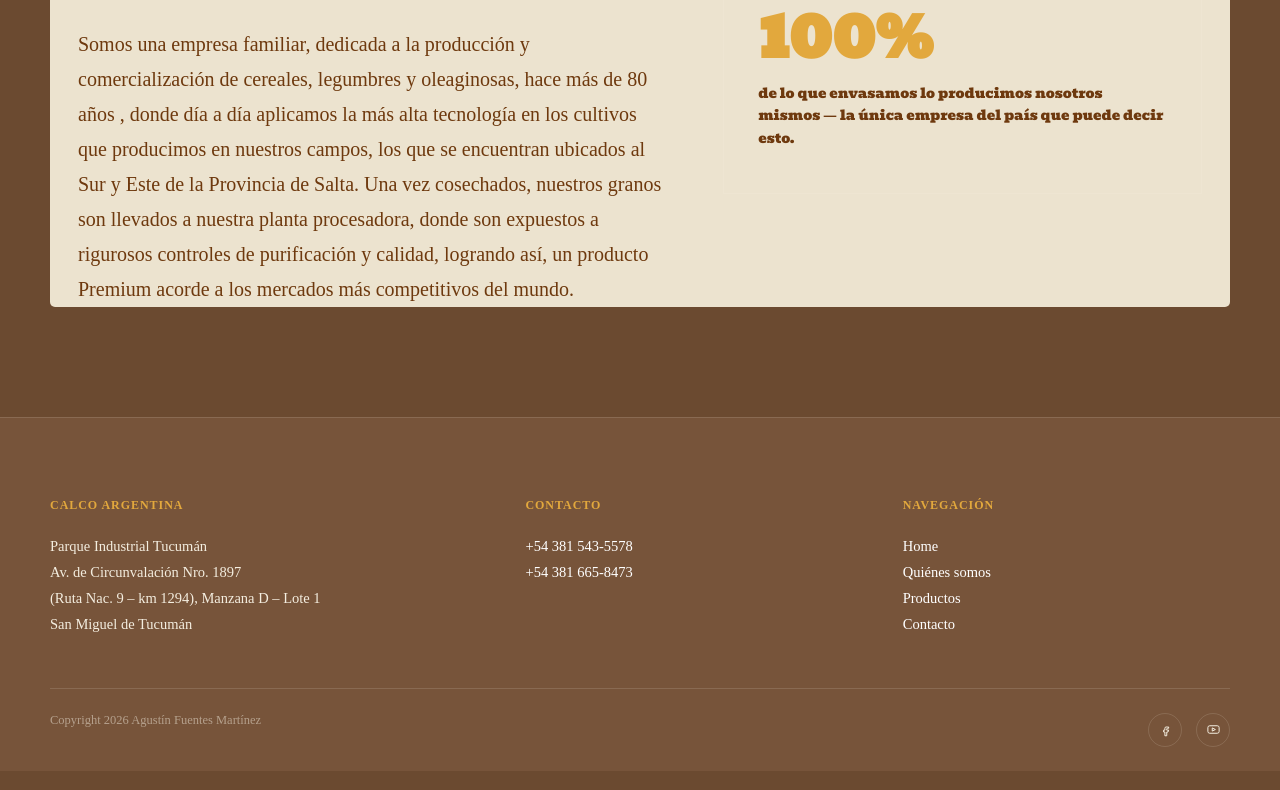
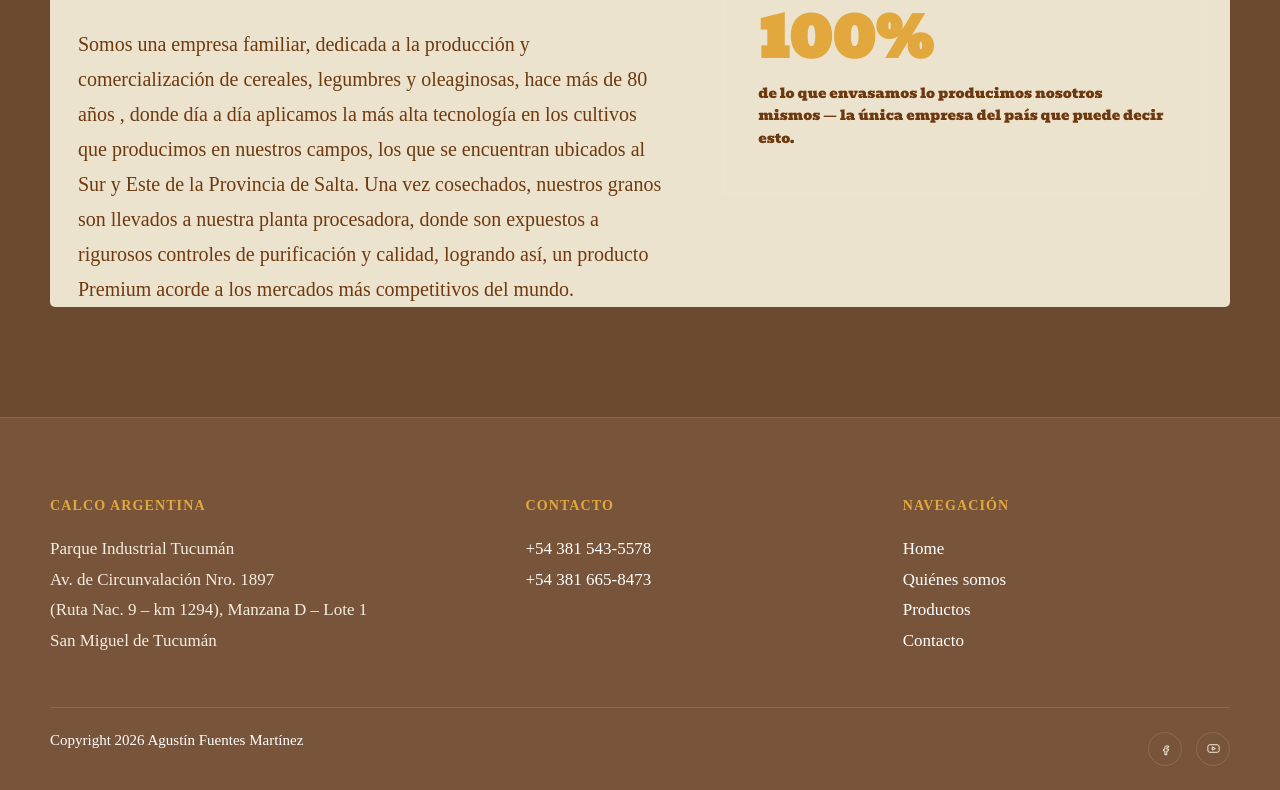
Before and after one commit to AgustinFuentesMa/Calco, a Next.js app: page / in a window 1280 px wide. Shown: the part 3302-4092 px from the top of the page. Built offline with nearby package versions, Linux system fonts and the light colour scheme.

Commit message:
Mejorar legibilidad del pie de página

```diff
--- a/app/globals.css
+++ b/app/globals.css
@@ -572,7 +572,7 @@ footer {
 }
 
 .foot-grid h4 {
-  font-size: 12px;
+  font-size: 14px;
   margin-bottom: 20px;
   color: var(--maize);
   letter-spacing: 0.08em;
@@ -581,7 +581,7 @@ footer {
 
 .foot-grid p,
 .foot-grid a {
-  font-size: 14.5px;
+  font-size: 17px;
   line-height: 1.8;
   display: block;
 }
@@ -595,8 +595,8 @@ footer {
   padding: 24px 0;
   display: flex;
   justify-content: space-between;
-  font-size: 12.5px;
-  color: rgba(244, 238, 224, 0.5);
+  font-size: 15px;
+  color: #fff;
   flex-wrap: wrap;
   gap: 12px;
 }
```
